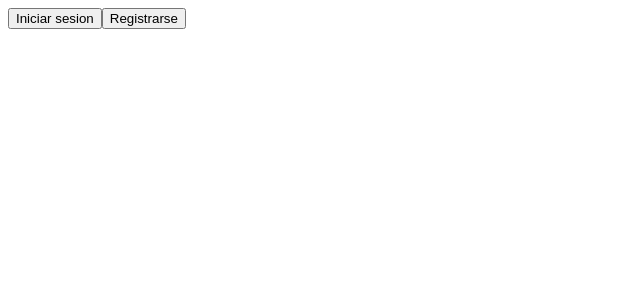
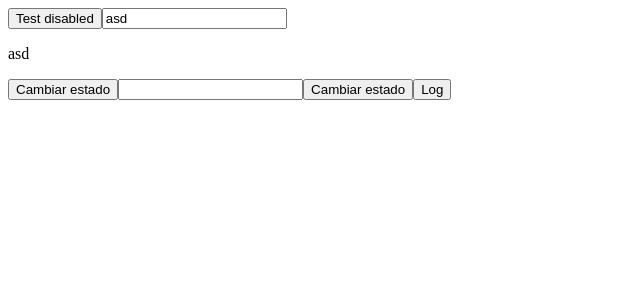
Before and after one commit to FiascheNicolas/AngularTutorial, an Angular app: page / in a window 1280 px wide. Shown: the top 300 px of the page, without its empty margins (0-640 px from the left). Built offline with nearby package versions, Linux system fonts and the light colour scheme.

Commit message:
Parte 4. ngModel-ngModelChange

```diff
--- a/src/app/app/app.component.html
+++ b/src/app/app/app.component.html
@@ -1 +1 @@
-<app-user></app-user>
+<parte4></parte4>
--- /dev/null
+++ b/src/app/parte4/parte4.component.html
@@ -0,0 +1,10 @@
+<button [disabled]="disabled">Test disabled</button>
+<input type="text" [(ngModel)]="titulo" (ngModelChange)="log()">
+<p>{{titulo}}</p>
+<button (click)="disabled=!disabled">Cambiar estado</button>
+
+
+<input type="text" [(ngModel)]="test" (ngModelChange)="log2()">
+<button (click)="test='Click test'">Cambiar estado</button>
+<button (click)="log2()">Log</button>
+<p>{{ test }}</p>
--- /dev/null
+++ b/src/app/parte4/parte4.component.ts
@@ -0,0 +1,19 @@
+import { Component } from '@angular/core';
+
+@Component({
+  selector: 'parte4',
+  templateUrl: './parte4.component.html',
+  styleUrls: ['./parte4.component.css']
+})
+export class Parte4Component {
+
+  constructor() { }
+
+  disabled:boolean = false;
+
+  titulo:string = "asd";
+
+  log(){
+    console.log(this.titulo);
+  }
+}
```
Also changed, not shown: src/app/app.module.ts (+6 -2 lines), src/app/parte4/parte4.component.css (added).
